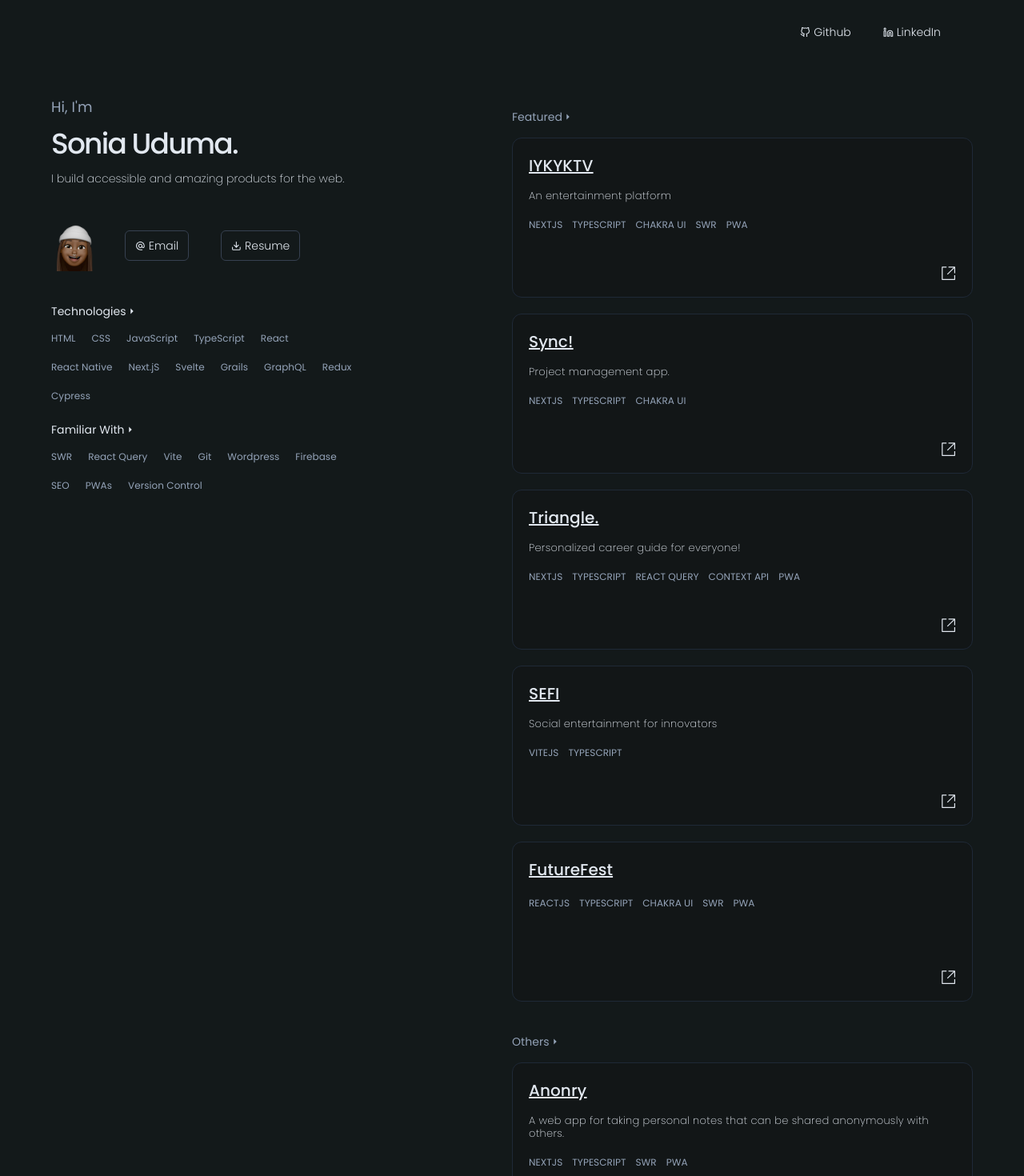
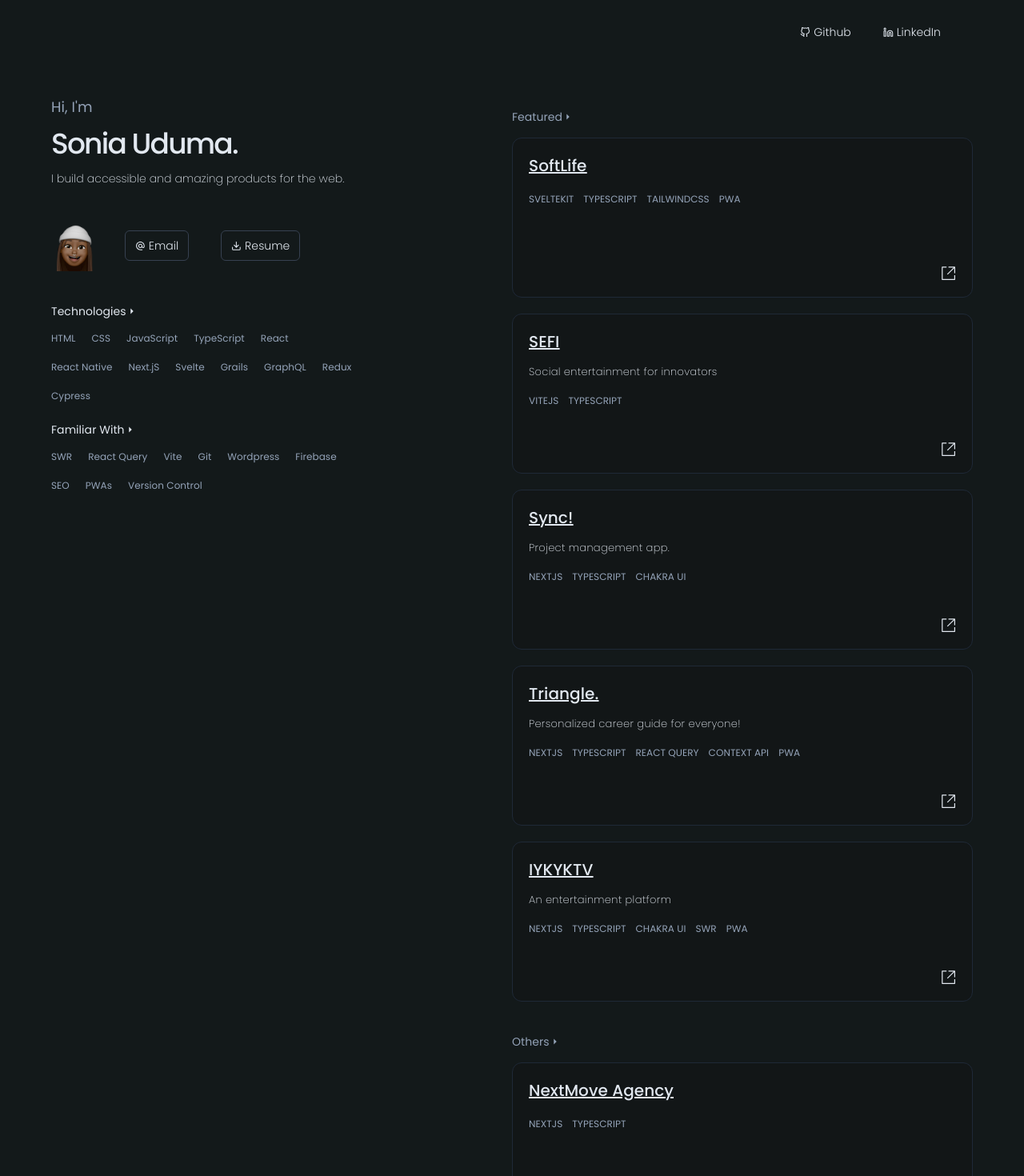
Before and after one commit to uduma-sonia/sonia-uduma, a React (Vite) app: page / in a window 1280 px wide. Shown: the top 1470 px of the page at 80% size. Built offline with nearby package versions, Linux system fonts and the light colour scheme.

Commit message:
Projectsupdate

```diff
--- a/src/components/Hero.jsx
+++ b/src/components/Hero.jsx
@@ -228,12 +228,20 @@ export default function Hero() {
 
 const featuredProects = [
   {
-    name: "IYKYKTV",
-    description: "An entertainment platform",
-    tools: ["NEXTJS", "TYPESCRIPT", "CHAKRA UI", "SWR", "PWA"],
-    live_link: "https://iykyktv.live/",
+    name: "SoftLife",
+    // description: "An entertainment platform",
+    tools: ["SVELTEKIT", "TYPESCRIPT", "TAILWINDCSS", "PWA"],
+    live_link: "https://softlife.vip/",
     npm: false,
   },
+  {
+    name: "SEFI",
+    description: "Social entertainment for innovators",
+    tools: ["VITEJS", "TYPESCRIPT"],
+    live_link: "https://sefi.wtf/",
+    npm: false,
+  },
+
   {
     name: "Sync!",
     description: "Project management app.",
@@ -249,23 +257,21 @@ const featuredProects = [
     npm: false,
   },
   {
-    name: "SEFI",
-    description: "Social entertainment for innovators",
-    tools: ["VITEJS", "TYPESCRIPT"],
-    live_link: "https://sefi.wtf/",
-    npm: false,
-  },
-
-  {
-    name: "FutureFest",
-    // description: "An entertainment platform",
-    tools: ["REACTJS", "TYPESCRIPT", "CHAKRA UI", "SWR", "PWA"],
-    live_link: "https://futurefest.live/",
+    name: "IYKYKTV",
+    description: "An entertainment platform",
+    tools: ["NEXTJS", "TYPESCRIPT", "CHAKRA UI", "SWR", "PWA"],
+    live_link: "https://iykyktv.live/",
     npm: false,
   },
 ];
 
 const otherProjects = [
+  {
+    name: "NextMove Agency",
+    tools: ["NEXTJS", "TYPESCRIPT"],
+    live_link: "https://nextmove-agency.netlify.app/",
+    npm: false,
+  },
   {
     name: "Anonry",
     description:
```
